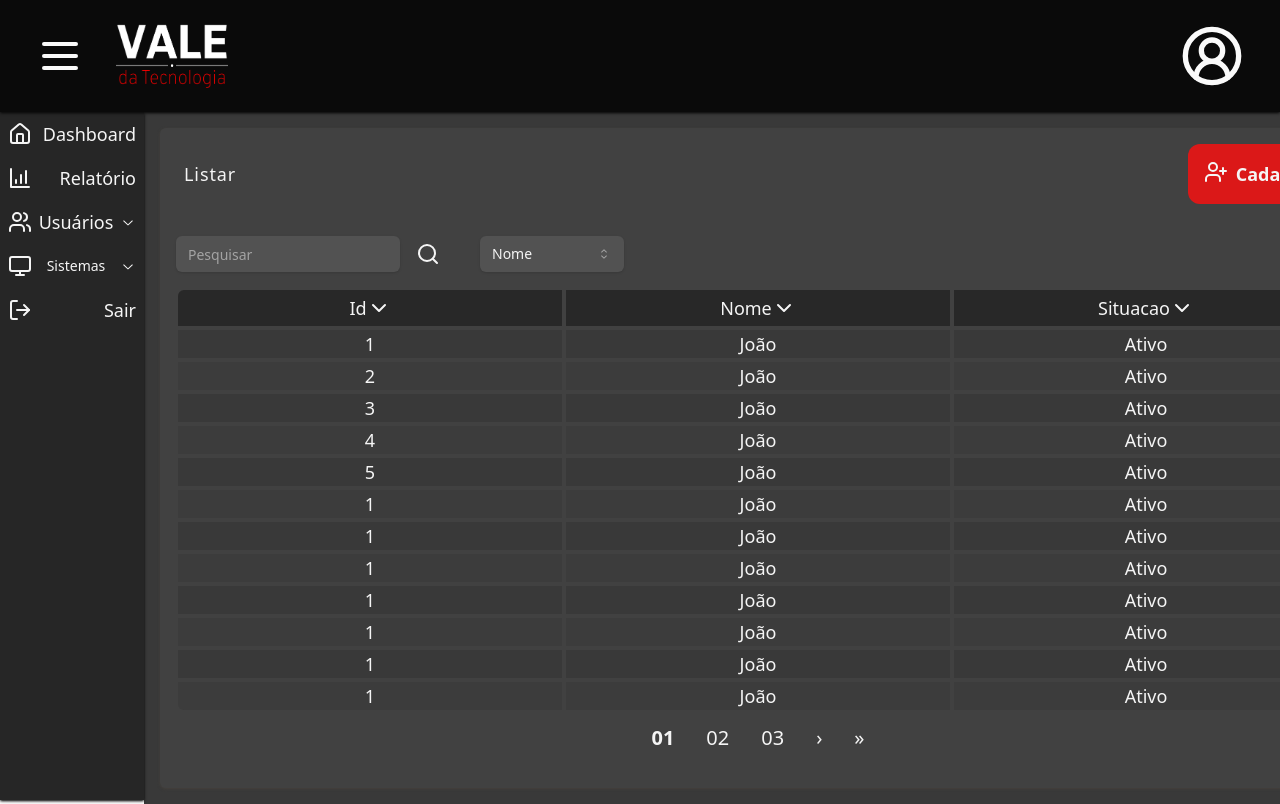
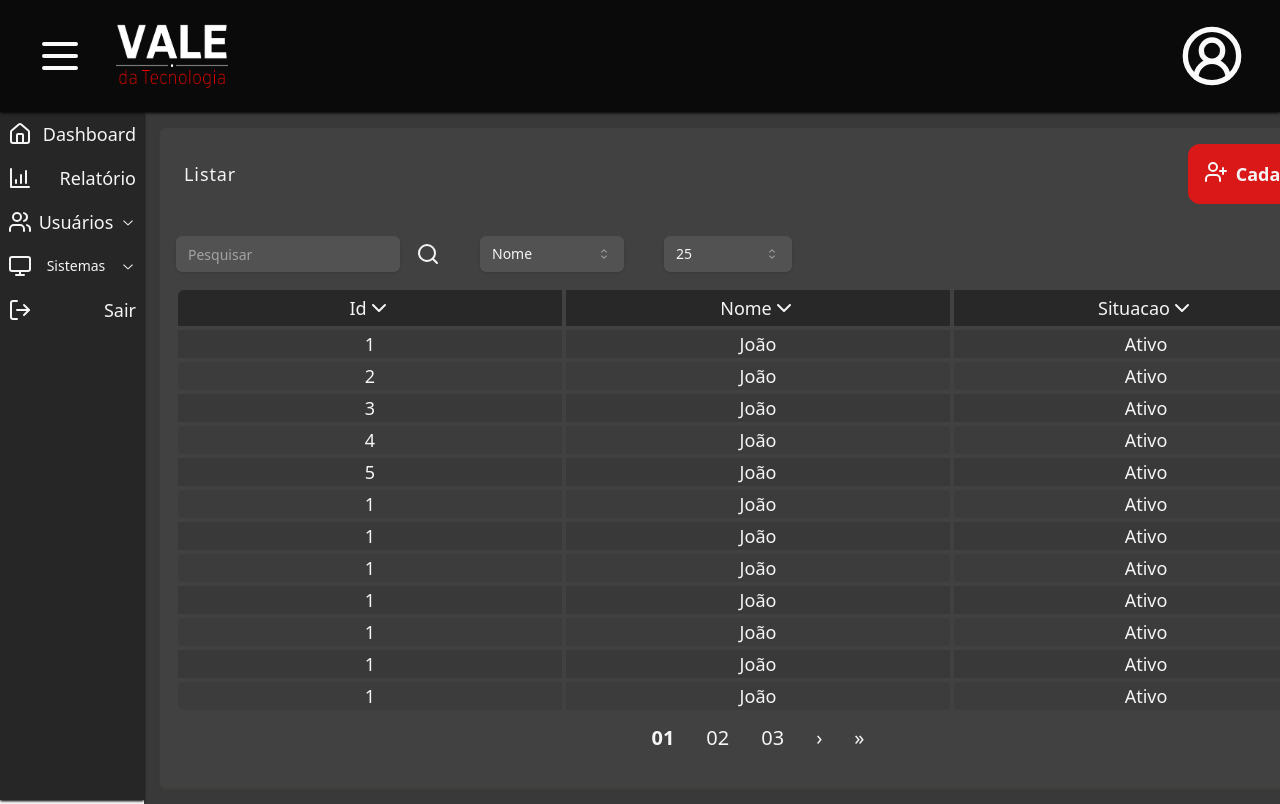
Before and after one commit to Isaque1600/WebSiteApp, a Next.js app in the folder next/: page /admin/usuarios in a window 1280 px wide. Shown: the top 804 px of the page. Built offline with nearby package versions, Linux system fonts and the light colour scheme.

Commit message:
adding per page content and updating getSearchParams function

```diff
--- a/next/src/_components/SearchParams.ts
+++ b/next/src/_components/SearchParams.ts
@@ -2,12 +2,12 @@
 
 import { useSearchParams } from "next/navigation";
 
-export function getSearchParams(): string {
+export function getSearchParams(exclude: string): string {
   const searchParams = useSearchParams();
   let params = "";
 
   searchParams.forEach((element, key) => {
-    params += key == "page" ? "" : `${key}=${element}&`;
+    params += key == exclude ? "" : `${key}=${element}&`;
   });
 
   params = params.slice(0, -1);
--- a/next/src/_components/adm/Pagination.tsx
+++ b/next/src/_components/adm/Pagination.tsx
@@ -12,7 +12,7 @@ export default function Pagination({ pages, page }: Props) {
   const canPreviousPage = page > 1;
   const canNextPage = page < pages.length;
   const totalPages = pages.length;
-  const params = getSearchParams();
+  const params = getSearchParams("page");
 
   return (
     <div className="mt-2 flex select-none items-center space-x-4 text-xl text-neutral-100">
--- /dev/null
+++ b/next/src/_components/adm/PerPage.tsx
@@ -0,0 +1,42 @@
+import { useRouter } from "next/navigation";
+import { getSearchParams } from "../SearchParams";
+import {
+  Select,
+  SelectContent,
+  SelectItem,
+  SelectTrigger,
+  SelectValue,
+} from "../ui/select";
+
+type Props = {
+  per_page: number;
+};
+
+export default function PerPage({ per_page }: Props) {
+  const params = getSearchParams("per_page");
+  const router = useRouter();
+
+  return (
+    <>
+      <Select
+        onValueChange={(value) =>
+          router.push(
+            params.length > 0
+              ? `?${params}&per_page=${value}`
+              : `?per_page=${value}`,
+          )
+        }
+      >
+        <SelectTrigger className="w-32 border-none bg-neutral-600 text-neutral-100 shadow">
+          <SelectValue placeholder={per_page.toString()} />
+        </SelectTrigger>
+        <SelectContent className="border-none bg-neutral-600 text-neutral-100 shadow-lg">
+          <SelectItem value="25">25</SelectItem>
+          <SelectItem value="50">50</SelectItem>
+          <SelectItem value="100">100</SelectItem>
+          <SelectItem value="500">500</SelectItem>
+        </SelectContent>
+      </Select>
+    </>
+  );
+}
--- a/next/src/_components/adm/Search.tsx
+++ b/next/src/_components/adm/Search.tsx
@@ -1,7 +1,7 @@
 "use client";
 
 import { SearchIcon } from "lucide-react";
-import { useRouter } from "next/navigation";
+import { useRouter, useSearchParams } from "next/navigation";
 import { useRef } from "react";
 import { Button } from "../ui/button";
 import { Input } from "../ui/input";
@@ -20,13 +20,14 @@ type Props = {
 };
 
 export default function Search({ search, filter, columns }: Props) {
+  const per_page = useSearchParams().get("per_page") || null;
   const router = useRouter();
   const searchRef = useRef<HTMLInputElement>(null);
 
   const handleClick = () => {
     if (searchRef.current?.value)
       router.push(
-        `/admin/usuarios?filter=${filter}&search=${searchRef.current?.value}`,
+        `/admin/usuarios?filter=${filter}&search=${searchRef.current?.value}${per_page ? `&per_page=${per_page}` : ""}`,
       );
   };
 
--- a/next/src/_components/adm/table/data-table.tsx
+++ b/next/src/_components/adm/table/data-table.tsx
@@ -18,6 +18,7 @@ import {
   TableRow,
 } from "../../ui/table";
 import Pagination from "../Pagination";
+import PerPage from "../PerPage";
 import Search from "../Search";
 import { columnsSchema } from "./UsersColumn";
 
@@ -28,6 +29,7 @@ interface DataTableProps<TData, TValue> {
   search: string;
   filter: string;
   searchColumns: string[];
+  per_page: number;
 }
 export default function DataTable<TData, TValue>({
   data,
@@ -36,6 +38,7 @@ export default function DataTable<TData, TValue>({
   search,
   filter,
   searchColumns,
+  per_page,
 }: DataTableProps<TData, TValue>) {
   const [sorting, setSorting] = useState<SortingState>([]);
 
@@ -51,15 +54,18 @@ export default function DataTable<TData, TValue>({
     },
   });
 
-  // TODO - Per page content
-  // TODO - Client or Accountant
-  // TODO - Active or Inactive
+  //-TODO - SS Pagination
+  //-TODO - Search
+  //-TODO - Per page content
+  // TODO - Select Type
+  // TODO - Select Status
   // TODO - Toggle column SS (update actual column rendering method)
 
   return (
     <div className="my-4 flex flex-col items-center">
-      <div className="w-full py-4">
+      <div className="flex w-full gap-10 py-4">
         <Search search={search} filter={filter} columns={searchColumns} />
+        <PerPage per_page={per_page} />
       </div>
       <div className="w-full">
         <Table className="w-full rounded-lg" containerClassName="">
--- a/next/src/app/admin/usuarios/page.tsx
+++ b/next/src/app/admin/usuarios/page.tsx
@@ -78,6 +78,7 @@ export default function Usuarios({}: Props) {
   const page = searchParams.get("page") || "1";
   const search = searchParams.get("search") || "";
   const filter = searchParams.get("filter") || "nome";
+  const perPage = searchParams.get("per_page") || "25";
 
   return (
     <Section>
@@ -101,6 +102,7 @@ export default function Usuarios({}: Props) {
           search={search}
           searchColumns={["nome"]}
           filter={filter}
+          per_page={parseInt(perPage)}
         />
       </div>
     </Section>
```
